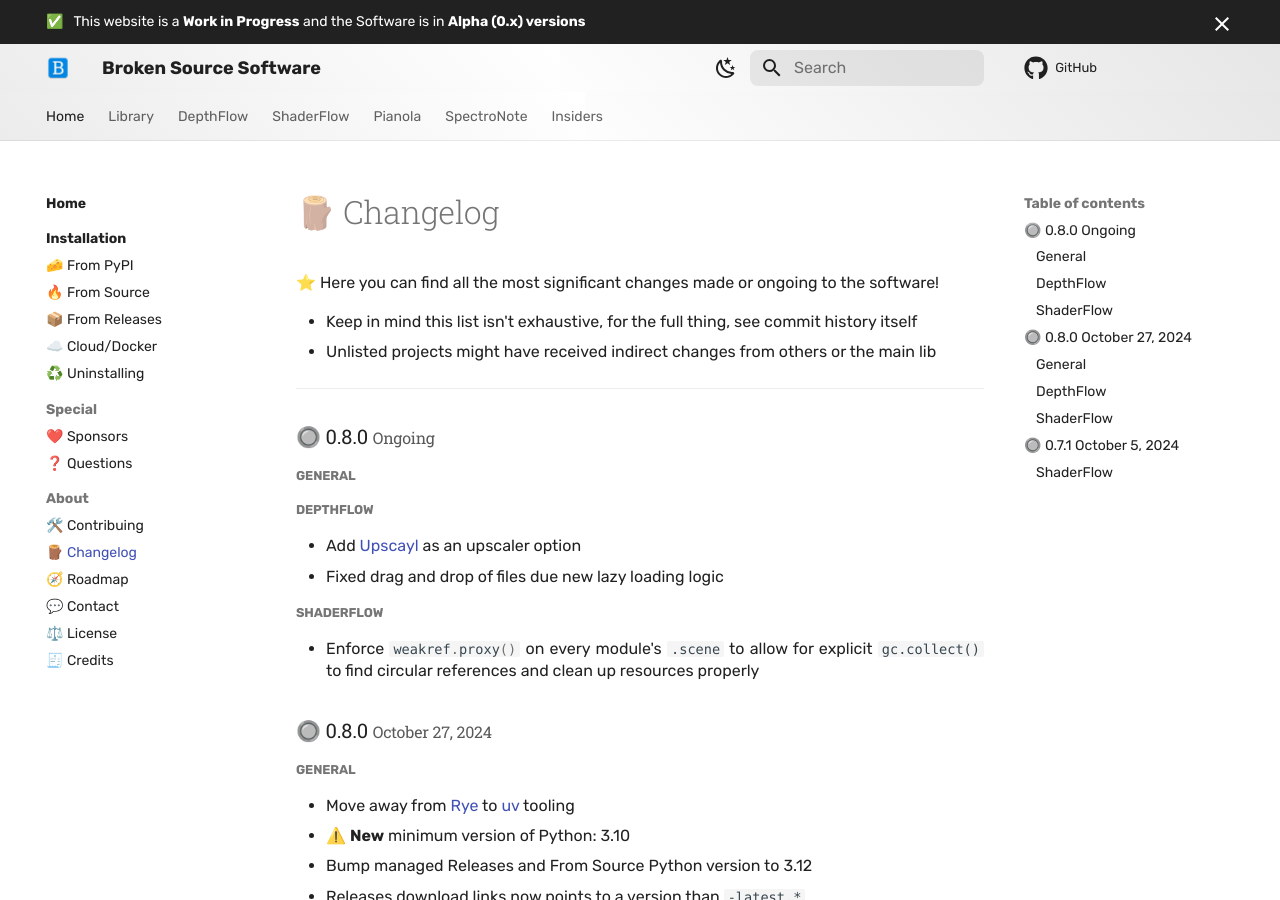
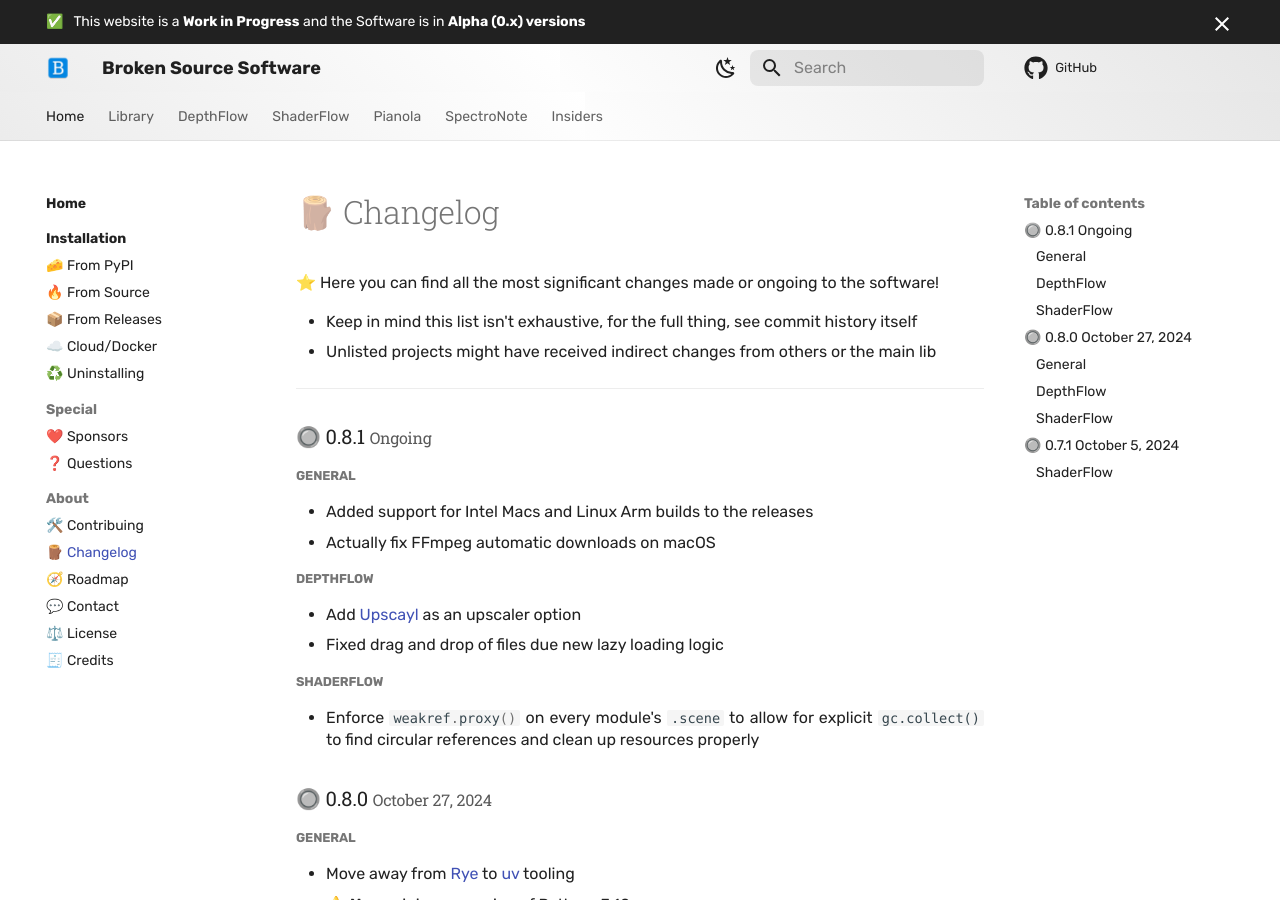
Before and after one commit to BrokenSource/BrokenSource, an MkDocs documentation site: the page built from Website/about/changelog.md, in a window 1280 px wide and 900 px high. Built offline with MkDocs 1.6.1 and Material for MkDocs 9.7.7, drawn with Linux system fonts in a browser that asks for light colours; some web fonts are replaced; a script that is not in the unit is left out; plug-ins that fetch from the network failed and are left out; comment, search, counter and statistics services are not loaded.

```diff
--- a/Website/about/changelog.md
+++ b/Website/about/changelog.md
@@ -9,9 +9,11 @@
 
 <!------------------------------------------------------------------------------------------------->
 
-### 🔘 0.8.0 <small>Ongoing</small> {#0.8.1}
+### 🔘 0.8.1 <small>Ongoing</small> {#0.8.1}
 
 ##### General {#0.8.1-general}
+- Added support for Intel Macs and Linux Arm builds to the releases
+- Actually fix FFmpeg automatic downloads on macOS
 
 ##### DepthFlow {#0.8.1-depthflow}
 - Add [Upscayl](https://github.com/upscayl/upscayl) as an upscaler option
```
Also changed, not shown: Website/about/faq.md (+9 -0 lines), Website/get/docker.md (+3 -1 lines), Website/get/releases.md (+5 -5 lines).
